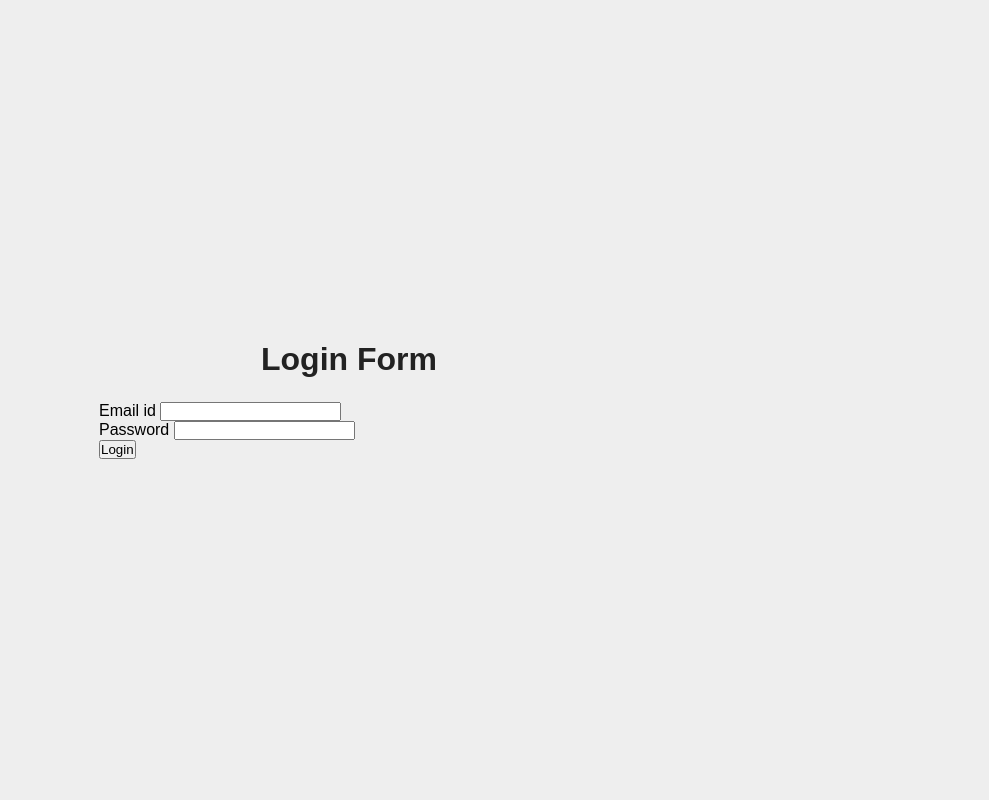
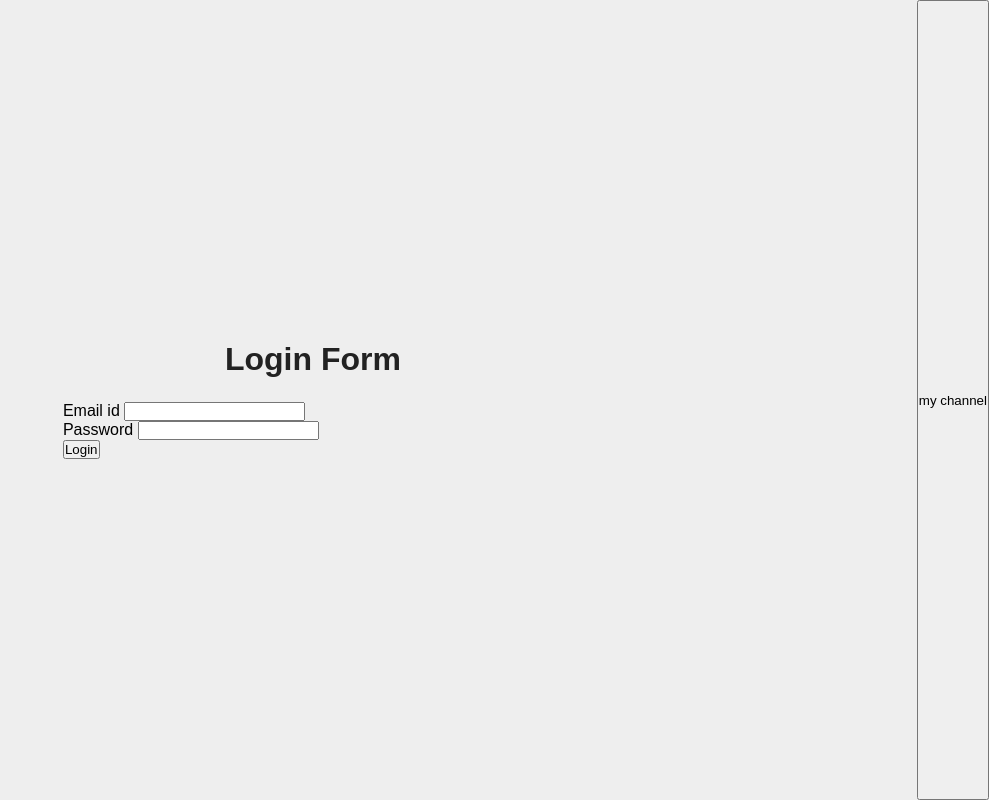
Before and after one commit to THARUNSHREE004/website-login-page, a plain HTML site: page index.html in a window 1280 px wide. Shown: the whole page, without its empty margins (291-1280 px from the left). Drawn offline with Linux system fonts and the light colour scheme.

Commit message:
added button

```diff
--- a/index.html
+++ b/index.html
@@ -80,5 +80,6 @@
         <input type="submit" class="btn" value="Login">
     </form>
  </div>
+ <button>my channel</button>
 </body>
 </html>
```
